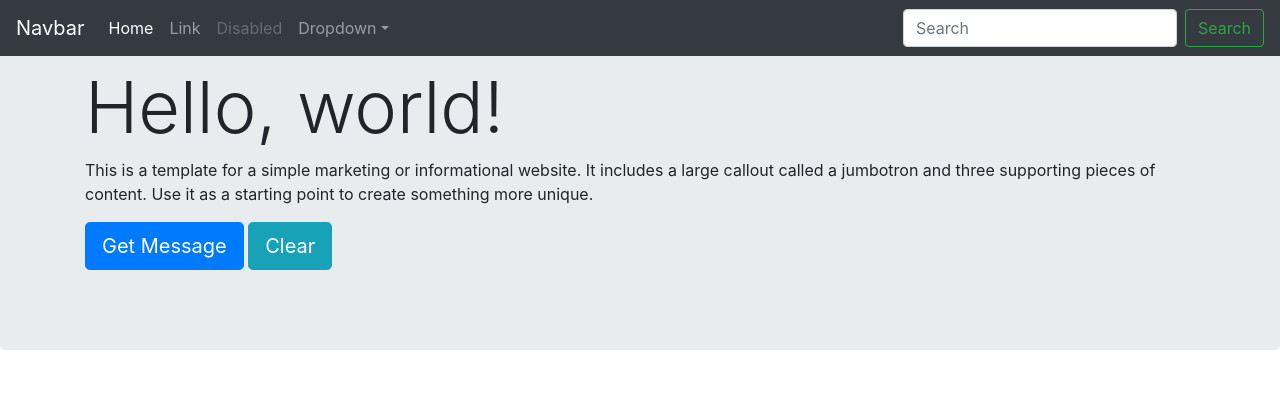
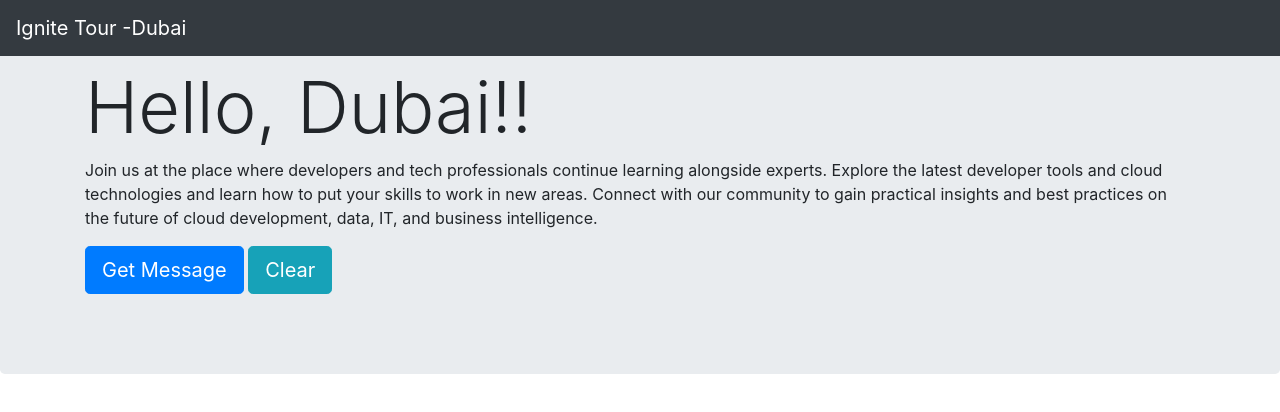
Before and after one commit to amaldevv/DevOpsDemo-Ignite, a website: page src/webapp/public/index.html in a window 1280 px wide. Drawn offline with nearby package versions, Linux system fonts and the light colour scheme.

Commit message:
Modified styles

```diff
--- a/src/webapp/public/index.html
+++ b/src/webapp/public/index.html
@@ -16,14 +16,14 @@
 
 <body>
     <nav class="navbar navbar-expand-md navbar-dark bg-dark fixed-top">
-        <a class="navbar-brand" href="#">Navbar</a>
+        <a class="navbar-brand" href="#">Ignite Tour -Dubai</a>
         <button class="navbar-toggler" type="button" data-toggle="collapse" data-target="#navbarsExampleDefault"
             aria-controls="navbarsExampleDefault" aria-expanded="false" aria-label="Toggle navigation">
             <span class="navbar-toggler-icon"></span>
         </button>
 
         <div class="collapse navbar-collapse" id="navbarsExampleDefault">
-            <ul class="navbar-nav mr-auto">
+            <!-- <ul class="navbar-nav mr-auto">
                 <li class="nav-item active">
                     <a class="nav-link" href="#">Home <span class="sr-only">(current)</span></a>
                 </li>
@@ -46,13 +46,13 @@
             <form class="form-inline my-2 my-lg-0">
                 <input class="form-control mr-sm-2" type="text" placeholder="Search" aria-label="Search">
                 <button class="btn btn-outline-success my-2 my-sm-0" type="submit">Search</button>
-            </form>
+            </form> -->
         </div>
     </nav>
     <div class="jumbotron">
             <div class="container">
-              <h1 class="display-3">Hello, world!</h1>
-              <p>This is a template for a simple marketing or informational website. It includes a large callout called a jumbotron and three supporting pieces of content. Use it as a starting point to create something more unique.</p>
+              <h1 class="display-3">Hello, Dubai!!</h1>
+              <p>Join us at the place where developers and tech professionals continue learning alongside experts. Explore the latest developer tools and cloud technologies and learn how to put your skills to work in new areas. Connect with our community to gain practical insights and best practices on the future of cloud development, data, IT, and business intelligence.</p>
               <p>
                   <a class="btn btn-primary btn-lg" href="#" id="btnSubmit"  role="button">Get Message</a>
                   <a class="btn btn-info btn-lg" href="#" id="btnClear"  role="button">Clear</a>
@@ -61,7 +61,7 @@
     </div>
     <div><button class="button-class" type="button">Get Message</button></div>
     <div><button id="btnClear" class="button-class" style="margin-left:150px" type="button">Clear</button></div>
-    <div id="divContent"></div>
+    <div id="divContent" style="height:100px;overflow-y:auto;overflow-x:hidden"></div>
 
 </body>
 <script>
--- a/src/webapp/server.js
+++ b/src/webapp/server.js
@@ -23,8 +23,8 @@
   // Invoke service
   request('http://ignite-webapi:9900/api/values', function (error, response, body) {
       if(error) console.log(error);
-      res.send('Hello from WebAPP running on ' + os.hostname() + ' and ' + body);
-      console.log('Hello from WebAPI running on ' + os.hostname() + ' and ' + body);
+      res.send('Hello from WebAPP running on ' + os.hostname() + ' and ' + body + ' at ' + new Date().timeNow());
+      console.log('Hello from WebAPI running on ' + os.hostname() + ' and ' + body + ' at ' + new Date().timeNow());
   });
 });
 
```
